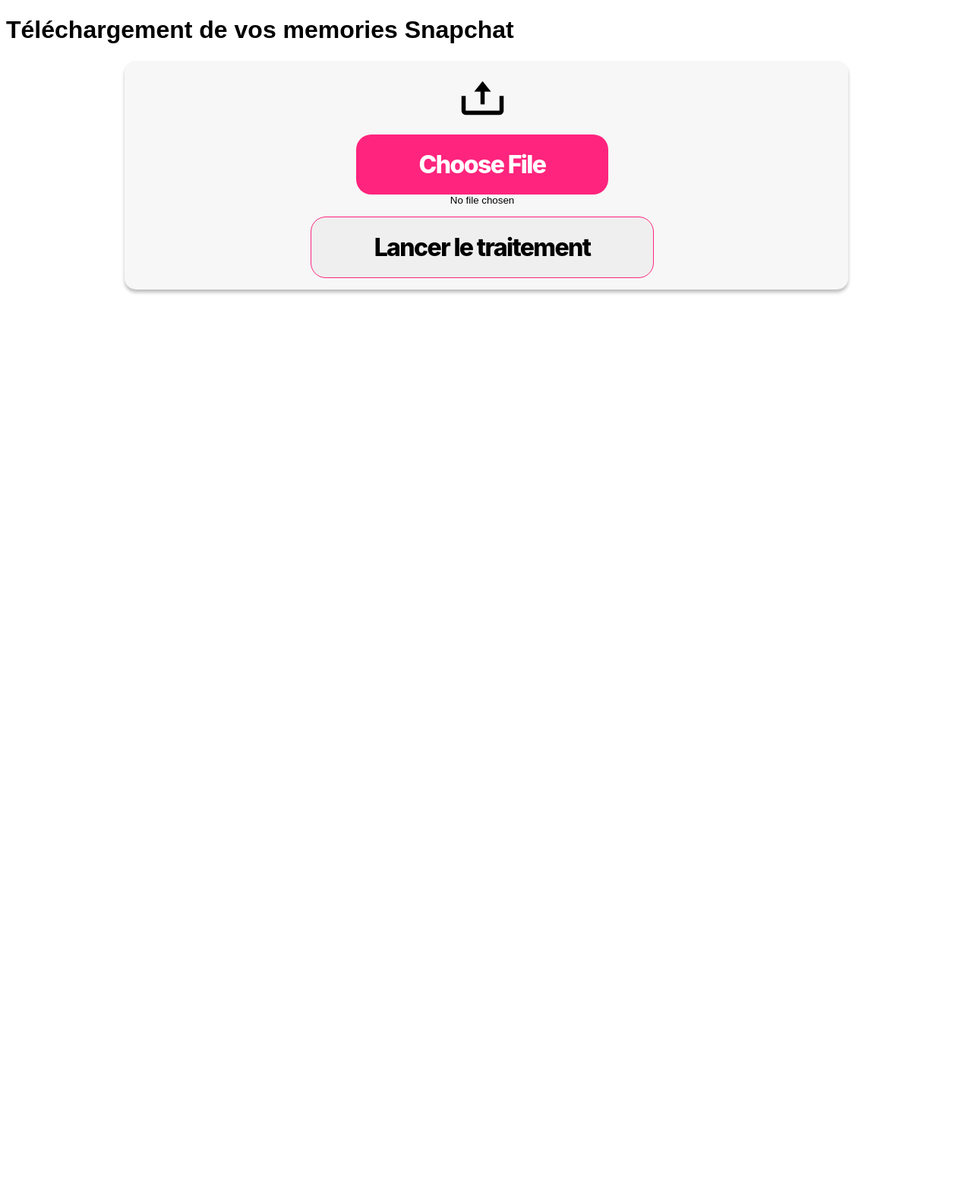
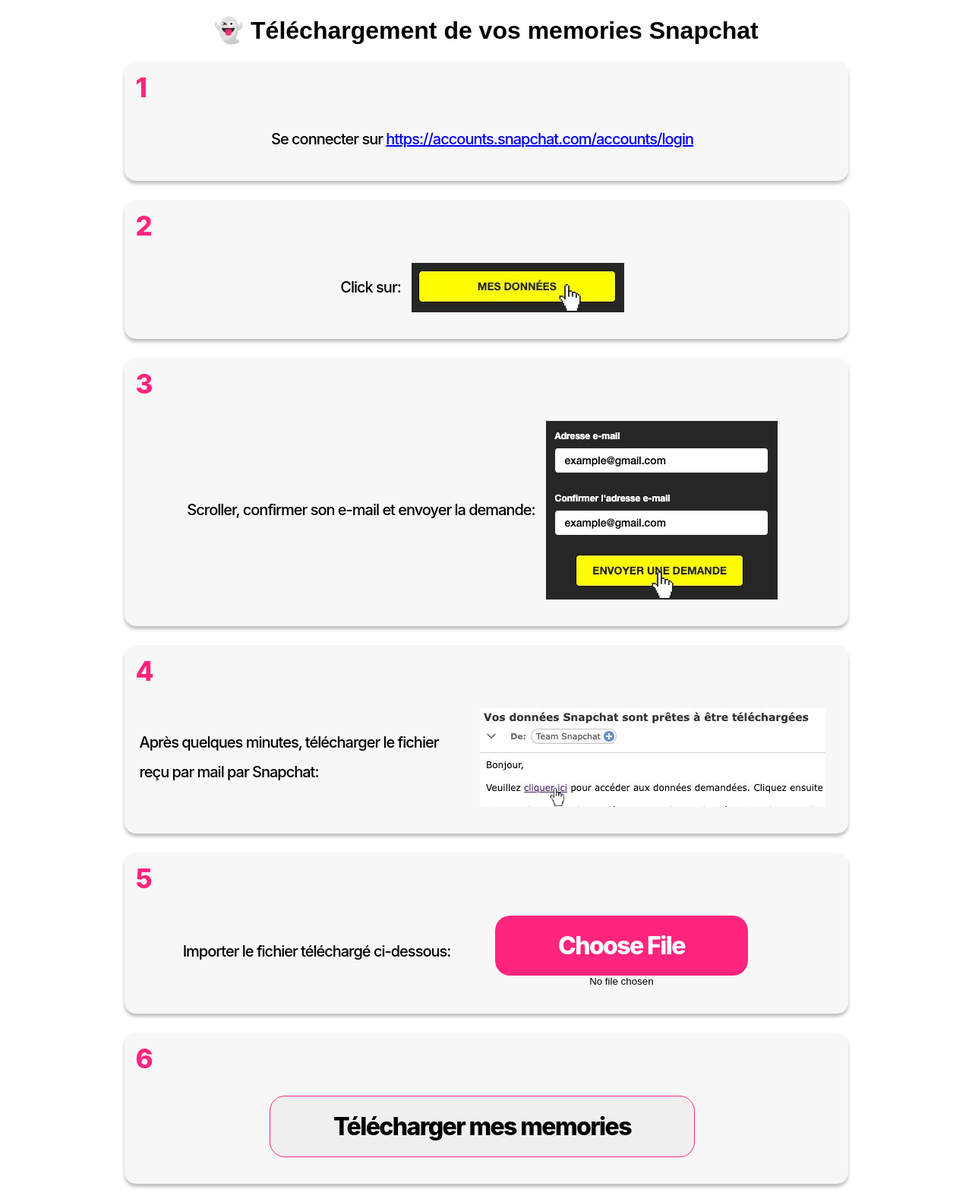
Before and after one commit to SirnaEls/snapchat-memories-download-front, a PHP site: page / in a window 1280 px wide. Shown: the whole page at 76% size. Before the commit the page ends 387 px from the top, so only its background shows below. Run offline with PHP 8.4, Linux system fonts and the light colour scheme; some web fonts are replaced.

Commit message:
improve front

```diff
--- a/app.js
+++ b/app.js
@@ -2,7 +2,7 @@
  * Front part
  */
 
-document.querySelector("#Upload_your_file").addEventListener('submit', function() {
+document.querySelector("#upload_your_file").addEventListener('submit', function() {
     document.querySelector(".contain").removeAttribute('hidden')
     document.querySelector("#submit-button").setAttribute("disabled", true)
 })
--- a/index.html
+++ b/index.html
@@ -16,12 +16,81 @@
   </head>
 
   <body>
-    <h1>Téléchargement de vos memories Snapchat</h1>
-    <div id="container">
-      <form id="Upload_your_file" action="javascript:uploadFile()">
+    <h1 class="title">👻 Téléchargement de vos memories Snapchat</h1>
+    <form id="upload_your_file" action="javascript:uploadFile()">
+
+      <div class="step_container">
+        <h2 class="step_number step_font">1</h2>
+        <div class="step_description">
+          <div class="step_description_text font_inter">Se connecter sur <a href="https://accounts.snapchat.com/accounts/login?continue=%2Faccounts%2Fwelcome">https://accounts.snapchat.com/accounts/login</a></div>
+        </div>
+      </div>
+
+      <div class="step_container">
+        <h2 class="step_number step_font">2</h2>
+        <div class="step_description">
+          <div class="step_description_text font_inter">
+            Click sur:
+          </div>
+          <img src="./assets/snapchat_mes_donnees.jpeg" \>
+        </div>
+      </div>
+
+      <div class="step_container">
+        <h2 class="step_number step_font">3</h2>
+        <div class="step_description">
+          <div class="step_description_text font_inter">
+            Scroller, confirmer son e-mail et envoyer la demande:
+          </div>
+          <img src="./assets/snapchat_envoyer_demande.jpeg" \>
+        </div>
+      </div>
+
+      <div class="step_container">
+        <h2 class="step_number step_font">4</h2>
+        <div class="step_description">
+          <div class="step_description_text font_inter">
+            Après quelques minutes, télécharger le fichier reçu par mail par Snapchat:
+          </div>
+          <img src="./assets/snapchat_email_telechargement.jpeg" \>
+        </div>
+      </div>
+
+      <div class="step_container">
+        <h2 class="step_number step_font">5</h2>
+
+        <div class="step_description">
+          <div class="step_description_text font_inter">
+            Importer le fichier téléchargé ci-dessous:
+          </div>
+
+          <input
+            type="file"
+            id="myFile"
+            name="filename"
+            class="inputfile"
+            accept=".zip"
+          />
+        </div>
+      </div>
+
+        <div class="step_container">
+          <h2 class="step_number step_font">6</h2>
+          <div class="step_description">
+            <input type="submit" id="submit-button" value="Télécharger mes memories" />
+          </div>
+        </div>
+
+      </div>
+      </form>
+
+
+      <!--
+      <form id="import_file_container" action="javascript:uploadFile()">
+        <h2 class="step_number step_font">5</h2>
         <img
           id=""
-          src="/assets/bx_upload.png"
+          src="./assets/bx_upload.png"
           alt="icône représentant l'import du fichier"
         />
         <input
@@ -33,6 +102,7 @@
         />
         <input type="submit" id="submit-button" value="Lancer le traitement" />
       </form>
+      -->
       <div class="contain" hidden>
 
         <div class="follow-the-leader" >
--- a/style.css
+++ b/style.css
@@ -8,11 +8,40 @@
   }
 }
 
-#container {
+.step_font {
+  font-family: "Inter";
+  font-style: normal;
+  font-weight: 800;
+  font-size: 35px;
+  line-height: 39px;
+  letter-spacing: -0.05em;
+}
+
+.font_inter {
+  font-family: "Inter";
+  font-style: normal;
+  font-weight: 500;
+  font-size: 20px;
+  line-height: 39px;
+  letter-spacing: -0.05em;
+}
+
+.title {
+  display: flex;
+  flex-direction: column;
+  justify-content: center;
+  align-items: center;
+}
+
+#upload_your_file {
+  display: flex;
+  justify-content: space-between;
+  flex-direction: column;
+  gap: 25px;
   margin: 20px;
 }
 
-#Upload_your_file {
+#import_file_container {
   display: flex;
   flex-direction: column;
   justify-content: center;
@@ -28,6 +57,36 @@
   box-shadow: 0px 4px 4px rgba(0, 0, 0, 0.25);
   border-radius: 15px;
   margin: 0 auto;
+}
+
+#import_file_container .step_number {
+
+}
+
+.step_number {
+  margin-left: 15px;
+  margin-top: 0;
+  color: #ff247d;
+}
+
+.step_container {
+  padding: 15px 10px 15px 0px;
+  box-sizing: border-box;
+  width: 953px;
+  border-radius: 15px;
+  background: #f7f7f7;
+  box-shadow: 0px 4px 4px rgba(0, 0, 0, 0.25);
+  border-radius: 15px;
+  margin: 0 auto;
+}
+
+.step_description {
+  margin: 20px;
+  display: flex;
+  flex-direction: row;
+  justify-content: center;
+  align-items: center;
+  gap: 14px;
 }
 
 .inputfile {
```
Also changed, not shown: assets/snapchat_email_telechargement.jpeg (added), assets/snapchat_envoyer_demande.jpeg (added), assets/snapchat_mes_donnees.jpeg (added).
